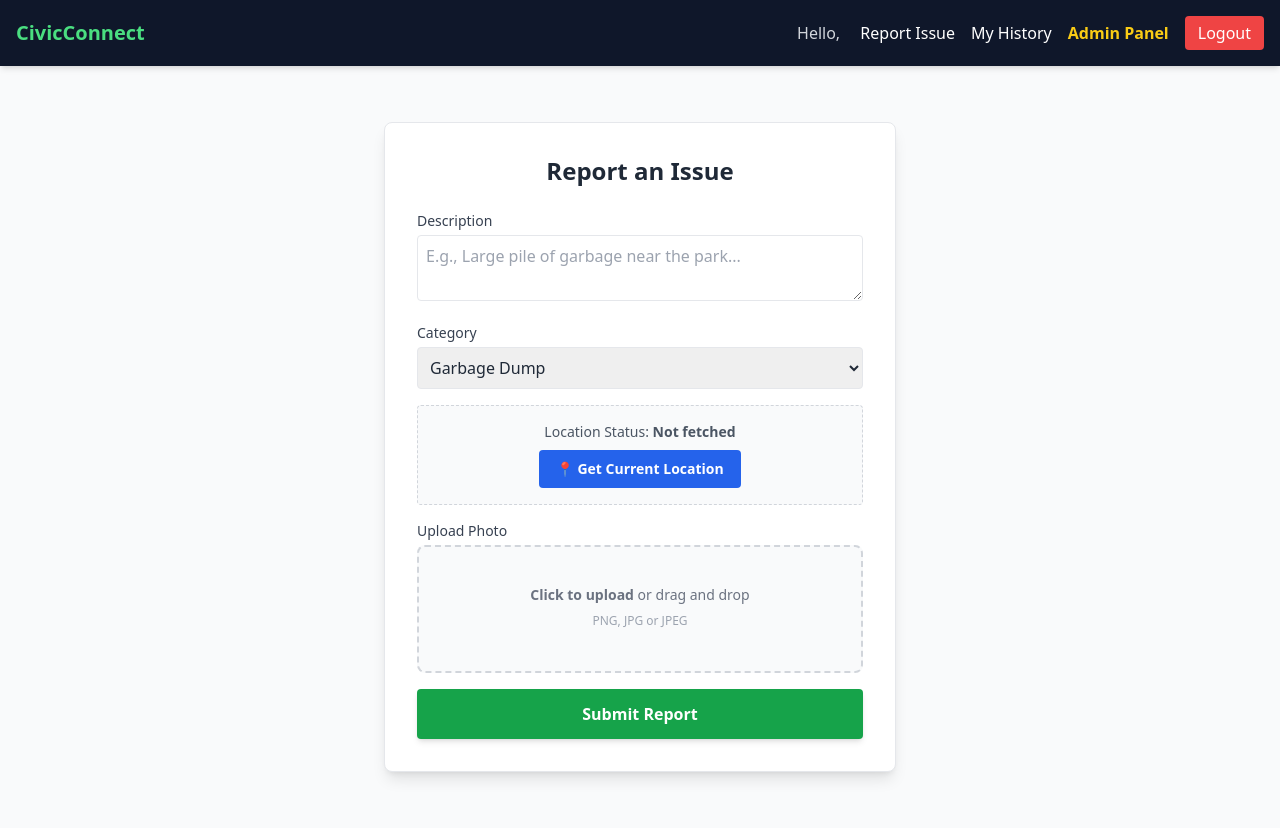
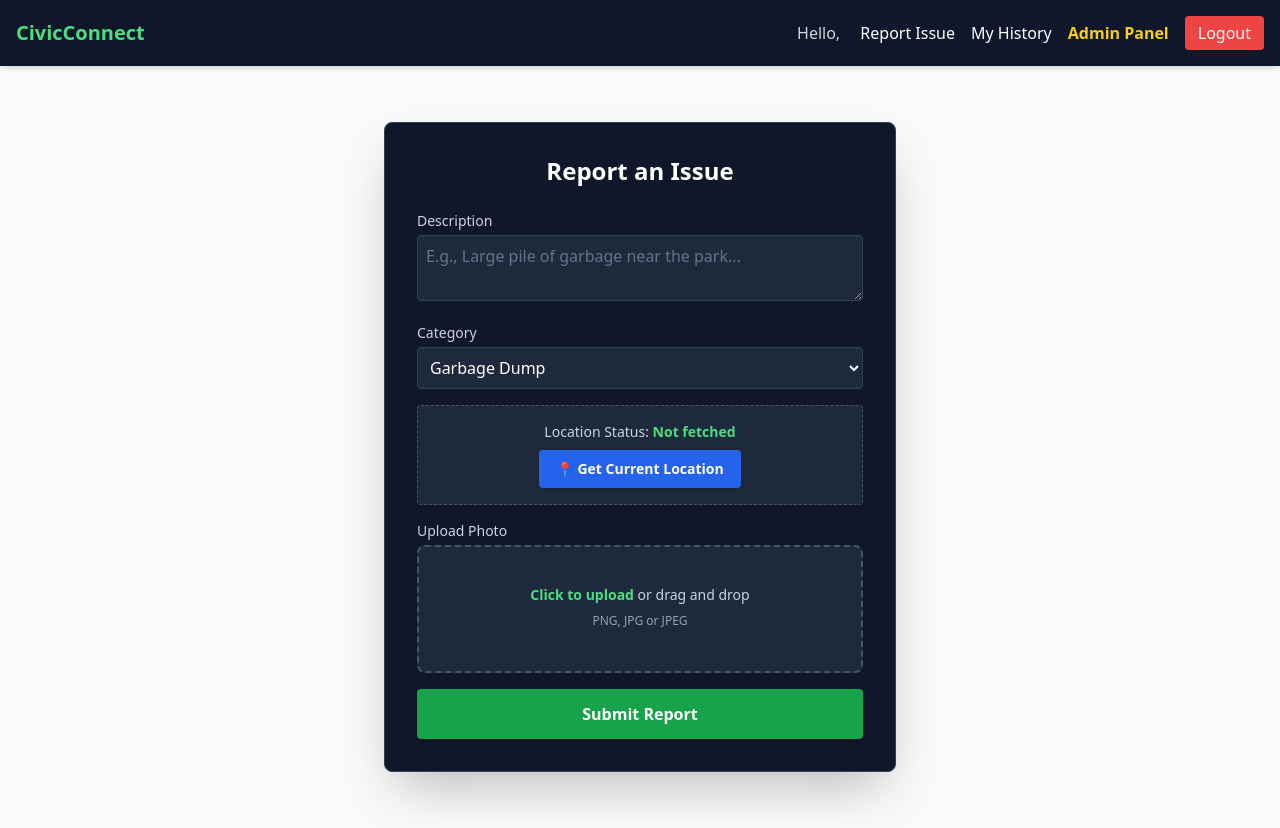
Before and after one commit to iammayankbhatt/Civic-Waste-Reporting-System, a React (Vite) app in the folder client/: page /report in a window 1280 px wide. Built offline with nearby package versions, Linux system fonts and the light colour scheme; no server answers; sample sign-in values are in the browser's storage.

Commit message:
Added export csv files functionality

```diff
--- a/client/src/pages/AdminDashboard.jsx
+++ b/client/src/pages/AdminDashboard.jsx
@@ -39,9 +39,65 @@ export default function AdminDashboard() {
     }
   };
 
+const exportToExcel = async () => {
+  if (reports.length === 0) return alert("No reports available to export");
+
+  alert("Fetching city details and generating report. Please wait a moment...");
+
+  const csvRows = [
+    ["Report ID", "Category", "Description", "Status", "Latitude", "Longitude", "City/Location", "Created At"]
+  ];
+
+  for (const report of reports) {
+    let cityName = "Unknown/Not Resolved";
+
+    // Reverse Geocode using free OpenStreetMap API to pull out the exact City name
+    if (report.latitude && report.longitude) {
+      try {
+        const response = await fetch(
+          `https://nominatim.openstreetmap.org/reverse?format=jsonv2&lat=${report.latitude}&lon=${report.longitude}`
+        );
+        const geoData = await response.json();
+        cityName = geoData.address.city || geoData.address.town || geoData.address.village || geoData.address.suburb || "Unknown";
+      } catch (err) {
+        cityName = "Fetch Failed";
+      }
+    }
+
+    // Format fields securely to prevent text from breaking CSV boundaries
+    csvRows.push([
+      report.id,
+      `"${report.category}"`,
+      `"${report.description.replace(/"/g, '""')}"`,
+      report.status,
+      report.latitude,
+      report.longitude,
+      `"${cityName}"`,
+      new Date(report.created_at).toLocaleString()
+    ]);
+  }
+
+  // Compile, generate blob string and trigger standard browser auto-download
+  const csvContent = "data:text/csv;charset=utf-8," + csvRows.map(e => e.join(",")).join("\n");
+  const encodedUri = encodeURI(csvContent);
+  const link = document.createElement("a");
+  link.setAttribute("href", encodedUri);
+  link.setAttribute("download", `CivicConnect_Report_Export_${new Date().toISOString().split('T')[0]}.csv`);
+  document.body.appendChild(link);
+  link.click();
+  document.body.removeChild(link);
+};
+
+
   return (
     <div className="p-6 bg-gray-50 min-h-screen">
       <h1 className="text-3xl font-bold text-gray-800 mb-6">🏛️ Municipal Admin Dashboard</h1>
+      <button
+        onClick={exportToExcel}
+        className="bg-green-600 text-white px-4 py-2 rounded-lg font-bold hover:bg-green-700 transition flex items-center gap-2 shadow text-sm"
+      >
+        📥 Export Data to Excel (CSV)
+      </button>
 
       {/* 1. Statistics Cards */}
       <div className="grid grid-cols-1 md:grid-cols-3 gap-6 mb-8">
--- a/client/src/pages/ReportWaste.jsx
+++ b/client/src/pages/ReportWaste.jsx
@@ -80,24 +80,25 @@ export default function ReportWaste() {
 
   return (
     <div className="flex justify-center w-full mt-10 mb-10">
-      <div className="w-full max-w-lg bg-white p-8 rounded-lg shadow-lg border border-gray-200">
-        <h2 className="text-2xl font-bold mb-6 text-center text-gray-800">Report an Issue</h2>
+      {/* Container swapped to slate-900 background with white/slate text for stark contrast */}
+      <div className="w-full max-w-lg bg-slate-900 p-8 rounded-lg shadow-2xl border border-slate-700">
+        <h2 className="text-2xl font-bold mb-6 text-center text-white">Report an Issue</h2>
 
         <form onSubmit={handleSubmit(onSubmit)} className="space-y-4">
 
           <div>
-            <label className="block text-sm font-medium text-gray-700">Description</label>
+            <label className="block text-sm font-medium text-slate-300">Description</label>
             <textarea
               {...register('description', { required: "Description is required" })}
-              className="w-full p-2 border rounded mt-1 focus:ring-2 focus:ring-green-500 text-gray-800"
+              className="w-full p-2 border border-slate-700 bg-slate-800 rounded mt-1 focus:ring-2 focus:ring-green-500 text-white placeholder-slate-500"
               placeholder="E.g., Large pile of garbage near the park..."
             />
-            {errors.description && <p className="text-red-500 text-xs">{errors.description.message}</p>}
+            {errors.description && <p className="text-red-400 text-xs mt-1">{errors.description.message}</p>}
           </div>
 
           <div>
-            <label className="block text-sm font-medium text-gray-700">Category</label>
-            <select {...register('category')} className="w-full p-2 border rounded mt-1 text-gray-800">
+            <label className="block text-sm font-medium text-slate-300">Category</label>
+            <select {...register('category')} className="w-full p-2 border border-slate-700 bg-slate-800 rounded mt-1 text-white">
               <option value="Garbage">Garbage Dump</option>
               <option value="Litter">Littering</option>
               <option value="Construction">Construction Waste</option>
@@ -105,9 +106,9 @@ export default function ReportWaste() {
             </select>
           </div>
 
-          <div className="bg-gray-50 p-4 rounded border border-dashed border-gray-300 text-center">
-            <p className="text-sm text-gray-600 mb-2">Location Status: <span className="font-bold">{locStatus}</span></p>
-            <button type="button" onClick={getLocation} className="bg-blue-600 text-white px-4 py-2 rounded hover:bg-blue-700 text-sm font-semibold transition">
+          <div className="bg-slate-800 p-4 rounded border border-dashed border-slate-600 text-center">
+            <p className="text-sm text-slate-300 mb-2">Location Status: <span className="font-bold text-green-400">{locStatus}</span></p>
+            <button type="button" onClick={getLocation} className="bg-blue-600 text-white px-4 py-2 rounded hover:bg-blue-700 text-sm font-semibold transition shadow">
               📍 Get Current Location
             </button>
             <input type="hidden" {...register('latitude')} />
@@ -115,14 +116,14 @@ export default function ReportWaste() {
           </div>
 
           <div>
-            <label className="block text-sm font-medium text-gray-700 mb-1">Upload Photo</label>
+            <label className="block text-sm font-medium text-slate-300 mb-1">Upload Photo</label>
 
             {!imagePreview ? (
               <div className="flex items-center justify-center w-full">
-                <label className="flex flex-col items-center justify-center w-full h-32 border-2 border-gray-300 border-dashed rounded-lg cursor-pointer bg-gray-50 hover:bg-gray-100 transition">
+                <label className="flex flex-col items-center justify-center w-full h-32 border-2 border-slate-600 border-dashed rounded-lg cursor-pointer bg-slate-800 hover:bg-slate-700 transition">
                   <div className="flex flex-col items-center justify-center pt-5 pb-6">
-                    <p className="mb-2 text-sm text-gray-500"><span className="font-semibold">Click to upload</span> or drag and drop</p>
-                    <p className="text-xs text-gray-400">PNG, JPG or JPEG</p>
+                    <p className="mb-2 text-sm text-slate-300"><span className="font-semibold text-green-400">Click to upload</span> or drag and drop</p>
+                    <p className="text-xs text-slate-400">PNG, JPG or JPEG</p>
                   </div>
                   <input
                     type="file"
@@ -133,16 +134,17 @@ export default function ReportWaste() {
                 </label>
               </div>
             ) : (
-              <div className="border rounded-lg p-3 bg-gray-50 space-y-3">
-                <div className="flex items-center justify-between border-b pb-2">
-                  <div className="truncate max-w-[70%]">
-                    <p className="text-xs text-gray-400">Selected File Name:</p>
-                    <p className="text-sm font-medium text-gray-700 truncate">{selectedImage[0]?.name}</p>
+              /* Completely dark sub-container to isolate file text and buttons clearly */
+              <div className="border border-slate-700 rounded-lg p-3 bg-slate-800 space-y-3">
+                <div className="flex items-center justify-between border-b border-slate-700 pb-2">
+                  <div className="truncate max-w-[65%]">
+                    <p className="text-xs text-slate-400 font-semibold uppercase tracking-wider">Selected File:</p>
+                    <p className="text-sm font-medium text-white truncate">{selectedImage[0]?.name}</p>
                   </div>
                   <button
                     type="button"
                     onClick={handleRemoveImage}
-                    className="text-xs bg-red-50 px-2 py-1 rounded text-red-600 border border-red-200 hover:bg-red-100 transition font-semibold"
+                    className="text-xs bg-red-900/40 px-2 py-1 rounded text-red-400 border border-red-800/60 hover:bg-red-900/60 transition font-bold"
                   >
                     ✕ Remove / Edit
                   </button>
@@ -151,12 +153,12 @@ export default function ReportWaste() {
                   <img
                     src={imagePreview}
                     alt="Preview"
-                    className="h-40 w-full object-cover rounded-md shadow-sm border"
+                    className="h-40 w-full object-cover rounded-md shadow border border-slate-700"
                   />
                 </div>
               </div>
             )}
-            {errors.image && <p className="text-red-500 text-xs mt-1">{errors.image.message}</p>}
+            {errors.image && <p className="text-red-400 text-xs mt-1">{errors.image.message}</p>}
           </div>
 
           <button
```
